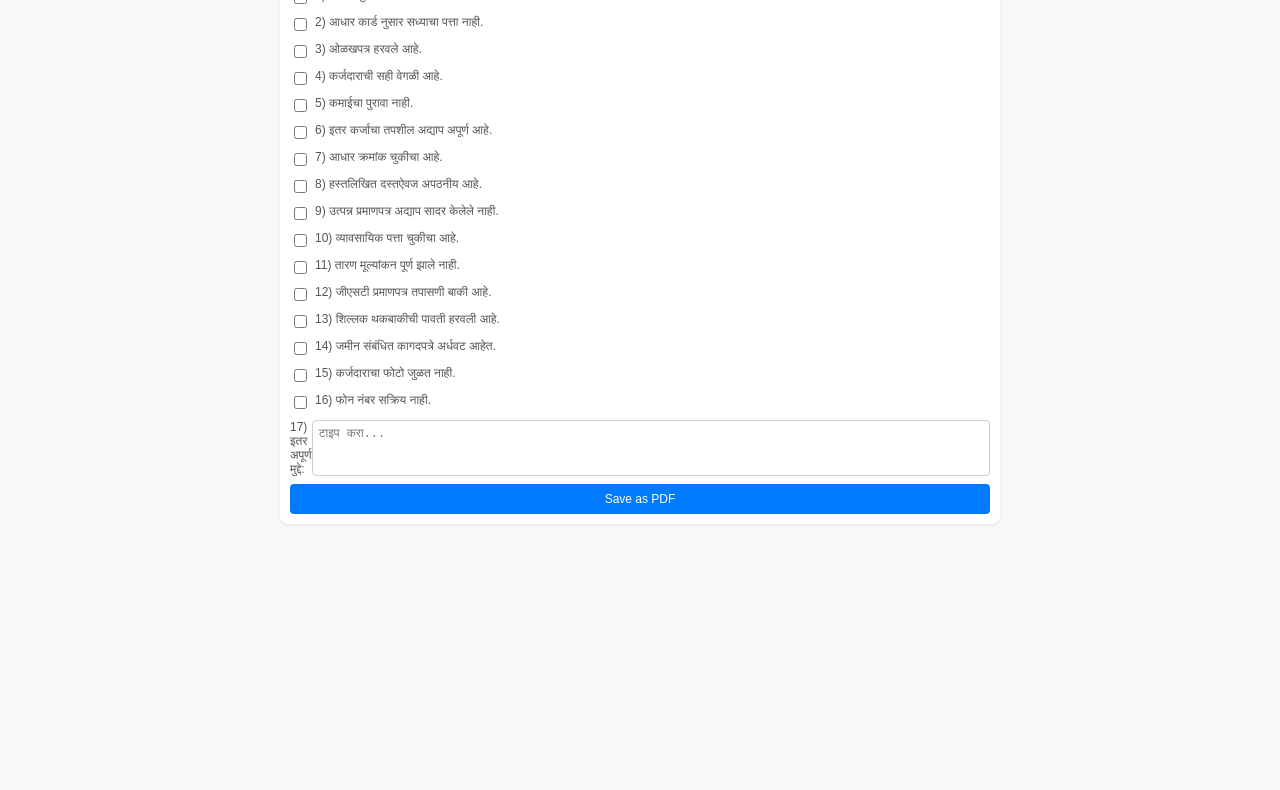
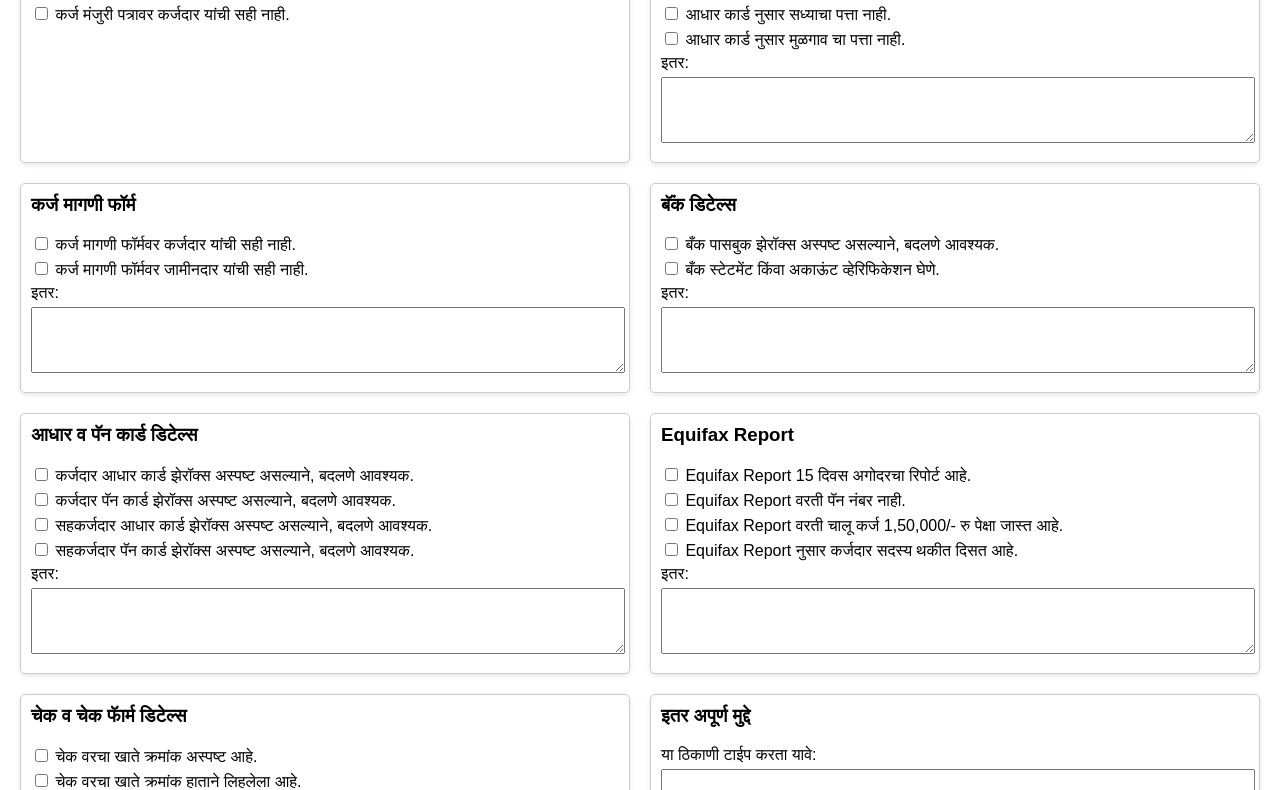
Before and after one commit to uatonpe/Anik, a plain HTML site: page index.html in a window 1280 px wide. Shown: the part 68-858 px from the top of the page. Before the commit the page ends 800 px from the top, so only its background shows below. Drawn offline with nearby package versions, Linux system fonts and the light colour scheme.

Commit message:
Update index.html

```diff
--- a/index.html
+++ b/index.html
@@ -3,60 +3,48 @@
 <head>
     <meta charset="UTF-8">
     <meta name="viewport" content="width=device-width, initial-scale=1.0">
-    <title>Loan Approval Checklist</title>
+    <title>Loan Form Approval Checklist</title>
     <style>
         body {
             font-family: Arial, sans-serif;
-            background-color: #f9f9f9;
             margin: 0;
-            padding: 5px;
+            padding: 20px;
+            box-sizing: border-box;
         }
-        .form-container {
+        .container {
+            display: grid;
+            grid-template-columns: 1fr 1fr;
+            gap: 20px;
+        }
+        .section {
+            border: 1px solid #ccc;
+            padding: 10px;
+            border-radius: 5px;
+            box-shadow: 0 2px 5px rgba(0, 0, 0, 0.1);
             background: #fff;
-            border-radius: 8px;
-            padding: 10px;
-            max-width: 700px;
-            margin: auto;
-            box-shadow: 0 1px 3px rgba(0, 0, 0, 0.1);
-            font-size: 12px;
         }
-        h2 {
-            text-align: center;
-            margin-bottom: 10px;
-            font-size: 16px;
-            color: #333;
-        }
-        .form-item {
-            margin-bottom: 8px;
-            display: flex;
-            align-items: flex-start;
-        }
-        input[type="checkbox"] {
-            margin-right: 8px;
-            transform: scale(1);
+        h3 {
+            margin-top: 0;
         }
         label {
-            flex: 1;
-            color: #555;
-            font-size: 12px;
+            display: block;
+            margin: 5px 0;
         }
         textarea {
             width: 100%;
-            border: 1px solid #ccc;
-            border-radius: 4px;
-            padding: 6px;
-            resize: none;
-            font-size: 12px;
+            height: 60px;
+            margin-top: 5px;
         }
         button {
-            background-color: #007bff;
-            color: #fff;
+            margin: 20px auto;
+            display: block;
+            padding: 10px 20px;
+            font-size: 16px;
             border: none;
-            border-radius: 4px;
-            padding: 8px;
-            font-size: 12px;
+            background-color: #007BFF;
+            color: white;
+            border-radius: 5px;
             cursor: pointer;
-            width: 100%;
         }
         button:hover {
             background-color: #0056b3;
@@ -64,101 +52,78 @@
     </style>
 </head>
 <body>
-    <div class="form-container">
-        <h2>Loan Approval Checklist</h2>
-        <form id="loan-form">
-            <!-- Checklist Items -->
-            <div class="form-item">
-                <input type="checkbox" id="point1">
-                <label for="point1">1) कर्ज मंजुरी पत्रावर कर्जदार यांची सही नाही.</label>
+    <div class="container">
+        <div class="section">
+            <h3>Loan Form Approval Checklist</h3>
+            <label><input type="checkbox"> कर्ज मंजुरी पत्रावर कर्जदार यांची सही नाही.</label>
         </div>
-            <div class="form-item">
-                <input type="checkbox" id="point2">
-                <label for="point2">2) आधार कार्ड नुसार सध्याचा पत्ता नाही.</label>
+        <div class="section">
+            <h3>आधार कार्ड नुसार</h3>
+            <label><input type="checkbox"> आधार कार्ड नुसार सध्याचा पत्ता नाही.</label>
+            <label><input type="checkbox"> आधार कार्ड नुसार मुळगाव चा पत्ता नाही.</label>
+            <label>इतर: <textarea></textarea></label>
         </div>
-            <div class="form-item">
-                <input type="checkbox" id="point3">
-                <label for="point3">3) ओळखपत्र हरवले आहे.</label>
+        <div class="section">
+            <h3>कर्ज मागणी फॉर्म</h3>
+            <label><input type="checkbox"> कर्ज मागणी फॉर्मवर कर्जदार यांची सही नाही.</label>
+            <label><input type="checkbox"> कर्ज मागणी फॉर्मवर जामीनदार यांची सही नाही.</label>
+            <label>इतर: <textarea></textarea></label>
         </div>
-            <div class="form-item">
-                <input type="checkbox" id="point4">
-                <label for="point4">4) कर्जदाराची सही वेगळी आहे.</label>
+        <div class="section">
+            <h3>बॅंक डिटेल्स</h3>
+            <label><input type="checkbox"> बँक पासबुक झेरॉक्स अस्पष्ट असल्याने, बदलणे आवश्यक.</label>
+            <label><input type="checkbox"> बँक स्टेटमेंट किंवा अकाऊंट व्हेरिफिकेशन घेणे.</label>
+            <label>इतर: <textarea></textarea></label>
         </div>
-            <div class="form-item">
-                <input type="checkbox" id="point5">
-                <label for="point5">5) कमाईचा पुरावा नाही.</label>
+        <div class="section">
+            <h3>आधार व पॅन कार्ड डिटेल्स</h3>
+            <label><input type="checkbox"> कर्जदार आधार कार्ड झेरॉक्स अस्पष्ट असल्याने, बदलणे आवश्यक.</label>
+            <label><input type="checkbox"> कर्जदार पॅन कार्ड झेरॉक्स अस्पष्ट असल्याने, बदलणे आवश्यक.</label>
+            <label><input type="checkbox"> सहकर्जदार आधार कार्ड झेरॉक्स अस्पष्ट असल्याने, बदलणे आवश्यक.</label>
+            <label><input type="checkbox"> सहकर्जदार पॅन कार्ड झेरॉक्स अस्पष्ट असल्याने, बदलणे आवश्यक.</label>
+            <label>इतर: <textarea></textarea></label>
         </div>
-            <div class="form-item">
-                <input type="checkbox" id="point6">
-                <label for="point6">6) इतर कर्जाचा तपशील अद्याप अपूर्ण आहे.</label>
+        <div class="section">
+            <h3>Equifax Report</h3>
+            <label><input type="checkbox"> Equifax Report 15 दिवस अगोदरचा रिपोर्ट आहे.</label>
+            <label><input type="checkbox"> Equifax Report वरती पॅन नंबर नाही.</label>
+            <label><input type="checkbox"> Equifax Report वरती चालू कर्ज 1,50,000/- रु पेक्षा जास्त आहे.</label>
+            <label><input type="checkbox"> Equifax Report नुसार कर्जदार सदस्य थकीत दिसत आहे.</label>
+            <label>इतर: <textarea></textarea></label>
         </div>
-            <div class="form-item">
-                <input type="checkbox" id="point7">
-                <label for="point7">7) आधार क्रमांक चुकीचा आहे.</label>
+        <div class="section">
+            <h3>चेक व चेक फाॅर्म डिटेल्स</h3>
+            <label><input type="checkbox"> चेक वरचा खाते क्रमांक अस्पष्ट आहे.</label>
+            <label><input type="checkbox"> चेक वरचा खाते क्रमांक हाताने लिहलेला आहे.</label>
+            <label><input type="checkbox"> चेक वरती चेक धारक सह्या नाहीत.</label>
+            <label><input type="checkbox"> चेक फॉर्म वरती चेकधारक सही नाही.</label>
+            <label><input type="checkbox"> चेक फॉर्म वरती कर्जदार सही नाही.</label>
+            <label><input type="checkbox"> चेकधारक सही नमुना नाही.</label>
+            <label><input type="checkbox"> चेक धारक आधार कार्ड झेरॉक्स नाही.</label>
+            <label>इतर: <textarea></textarea></label>
         </div>
-            <div class="form-item">
-                <input type="checkbox" id="point8">
-                <label for="point8">8) हस्तलिखित दस्तऐवज अपठनीय आहे.</label>
+        <div class="section">
+            <h3>इतर अपूर्ण मुद्दे</h3>
+            <label>या ठिकाणी टाईप करता यावे: <textarea></textarea></label>
         </div>
-            <div class="form-item">
-                <input type="checkbox" id="point9">
-                <label for="point9">9) उत्पन्न प्रमाणपत्र अद्याप सादर केलेले नाही.</label>
     </div>
-            <div class="form-item">
-                <input type="checkbox" id="point10">
-                <label for="point10">10) व्यावसायिक पत्ता चुकीचा आहे.</label>
-            </div>
-            <div class="form-item">
-                <input type="checkbox" id="point11">
-                <label for="point11">11) तारण मूल्यांकन पूर्ण झाले नाही.</label>
-            </div>
-            <div class="form-item">
-                <input type="checkbox" id="point12">
-                <label for="point12">12) जीएसटी प्रमाणपत्र तपासणी बाकी आहे.</label>
-            </div>
-            <div class="form-item">
-                <input type="checkbox" id="point13">
-                <label for="point13">13) शिल्लक थकबाकीची पावती हरवली आहे.</label>
-            </div>
-            <div class="form-item">
-                <input type="checkbox" id="point14">
-                <label for="point14">14) जमीन संबंधित कागदपत्रे अर्धवट आहेत.</label>
-            </div>
-            <div class="form-item">
-                <input type="checkbox" id="point15">
-                <label for="point15">15) कर्जदाराचा फोटो जुळत नाही.</label>
-            </div>
-            <div class="form-item">
-                <input type="checkbox" id="point16">
-                <label for="point16">16) फोन नंबर सक्रिय नाही.</label>
-            </div>
-            <div class="form-item textarea-item">
-                <label for="point17">17) इतर अपूर्ण मुद्दे:</label>
-                <textarea id="point17" rows="3" placeholder="टाइप करा..."></textarea>
-            </div>
-            <button type="button" onclick="saveAsPDF()">Save as PDF</button>
-        </form>
+    <div style="text-align: center;">
+        <button onclick="generatePDF()">Generate PDF</button>
     </div>
 
     <script src="https://cdnjs.cloudflare.com/ajax/libs/jspdf/2.4.0/jspdf.umd.min.js"></script>
-    <script src="https://cdnjs.cloudflare.com/ajax/libs/html2canvas/1.4.1/html2canvas.min.js"></script>
     <script>
-        async function saveAsPDF() {
-            const form = document.querySelector('.form-container');
+        async function generatePDF() {
+            const { jsPDF } = window.jspdf;
+            const pdf = new jsPDF();
 
-            const { jsPDF } = window.jspdf;
-            const pdf = new jsPDF('p', 'mm', 'a4');
-
-            const canvas = await html2canvas(form, { scale: 2 });
-            const imgData = canvas.toDataURL('image/jpeg', 0.7); // Reduced quality for smaller file size
-
-            const pageWidth = 190;
-            const pageHeight = (canvas.height * pageWidth) / canvas.width;
-
-            pdf.addImage(imgData, 'JPEG', 10, 10, pageWidth, pageHeight);
-
-            pdf.save('Loan_Approval_Checklist.pdf');
+            await html2canvas(document.body, { scale: 2 }).then(canvas => {
+                const imgData = canvas.toDataURL("image/jpeg", 0.5);
+                pdf.addImage(imgData, 'JPEG', 0, 0, 210, 297);
+                pdf.save("Loan_Form_Approval_Checklist.pdf");
+            });
         }
     </script>
+    <script src="https://cdnjs.cloudflare.com/ajax/libs/html2canvas/1.4.1/html2canvas.min.js"></script>
 </body>
 </html>
```
Lines whose indentation alone changed are shown as unchanged.
